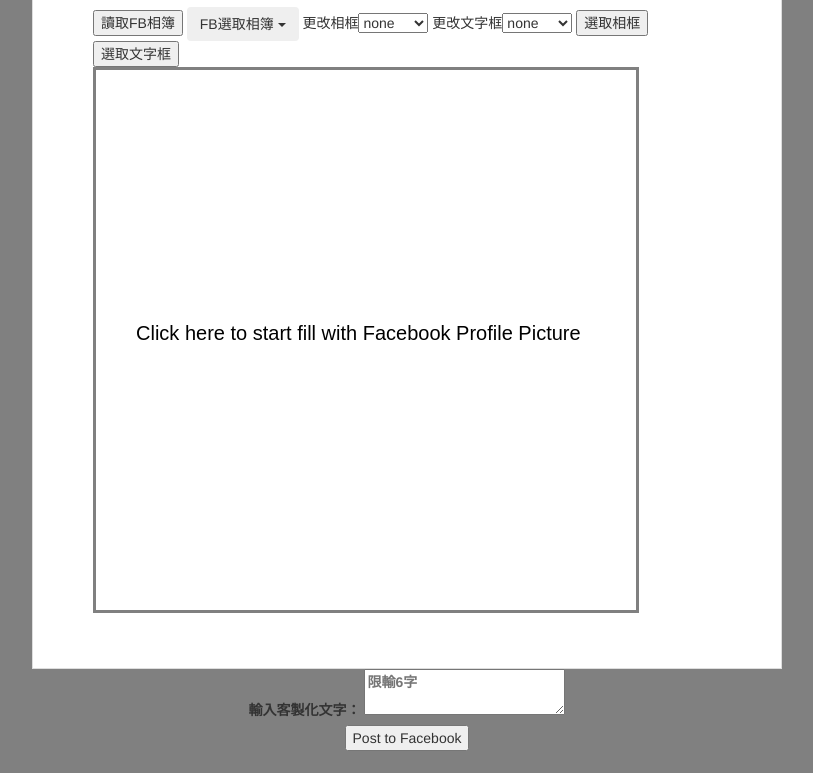
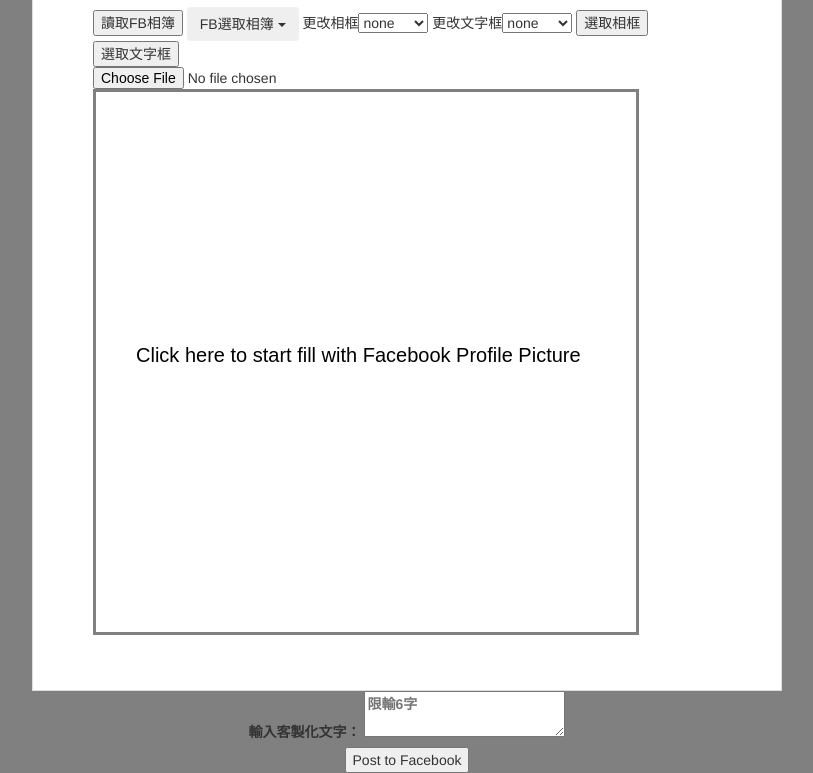
Before and after one commit to booda406/wp2014s_hw4, a plain HTML site: page index.html in a window 1280 px wide. Shown: the part 136-909 px from the top of the page, without its empty margins (233-1046 px from the left). Before the commit the page ends 887 px from the top, so only its background shows below. Drawn offline with nearby package versions, Linux system fonts and the light colour scheme.

Commit message:
add upload file

```diff
--- a/index.html
+++ b/index.html
@@ -73,7 +73,7 @@
         </select>
         <button onClick="move_frame()" >選取相框</button>
         <button onClick="move_word()" >選取文字框</button>
-
+        <input type="file" id="upload" onchange="handleFiles(this.files)">
         <canvas width="540" height="540" id="canvas"></canvas>
     </div>
     </section>
@@ -103,6 +103,22 @@
           heavyImage.src = "img/backword3.png";
           heavyImage.src = "img/backword4.png";
         }
+        function handleFiles(files) {
+          var file = files[files.length-1];
+          var imageType = /image.*/;
+
+          if (!file.type.match(imageType)) {
+            alert("檔案錯誤");
+          }
+
+          img = document.getElementById("photo");
+          img.classList.add("obj");
+          img.file = file;
+
+          var reader = new FileReader();
+          reader.onload = (function(aImg) { return function(e) { aImg.src = e.target.result; }; })(img);
+          reader.readAsDataURL(file);
+        }
     </script>
 </body>
 
```
